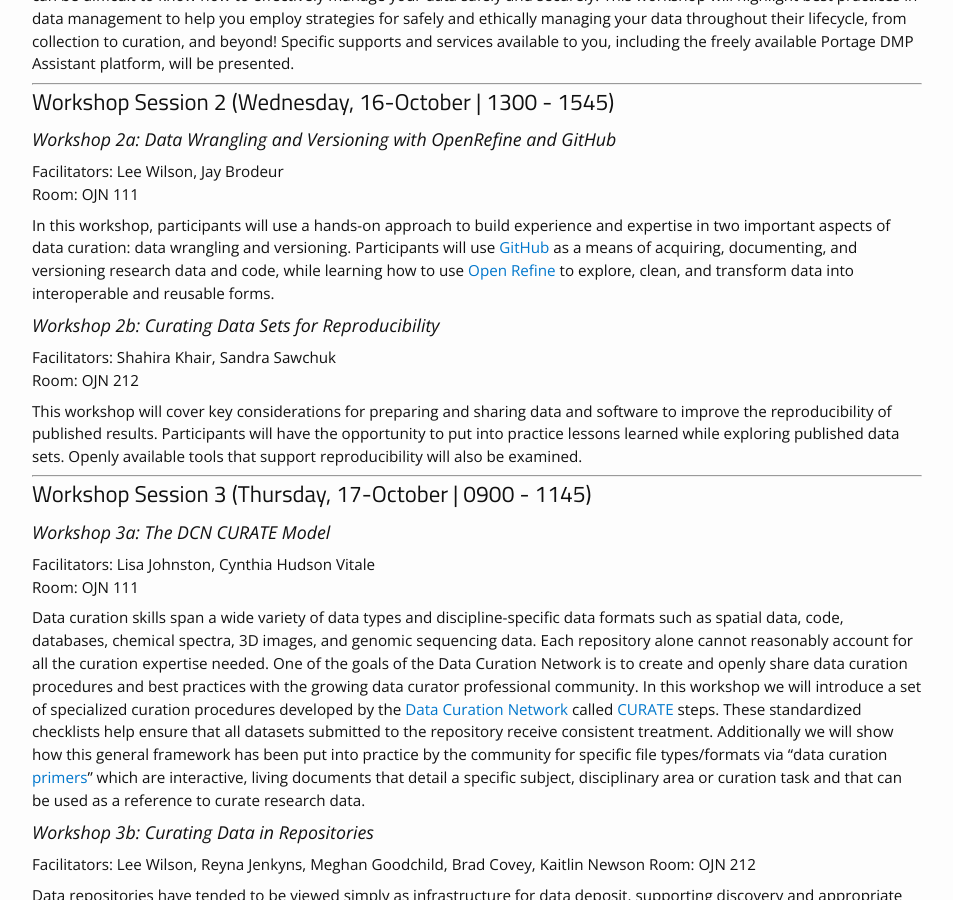
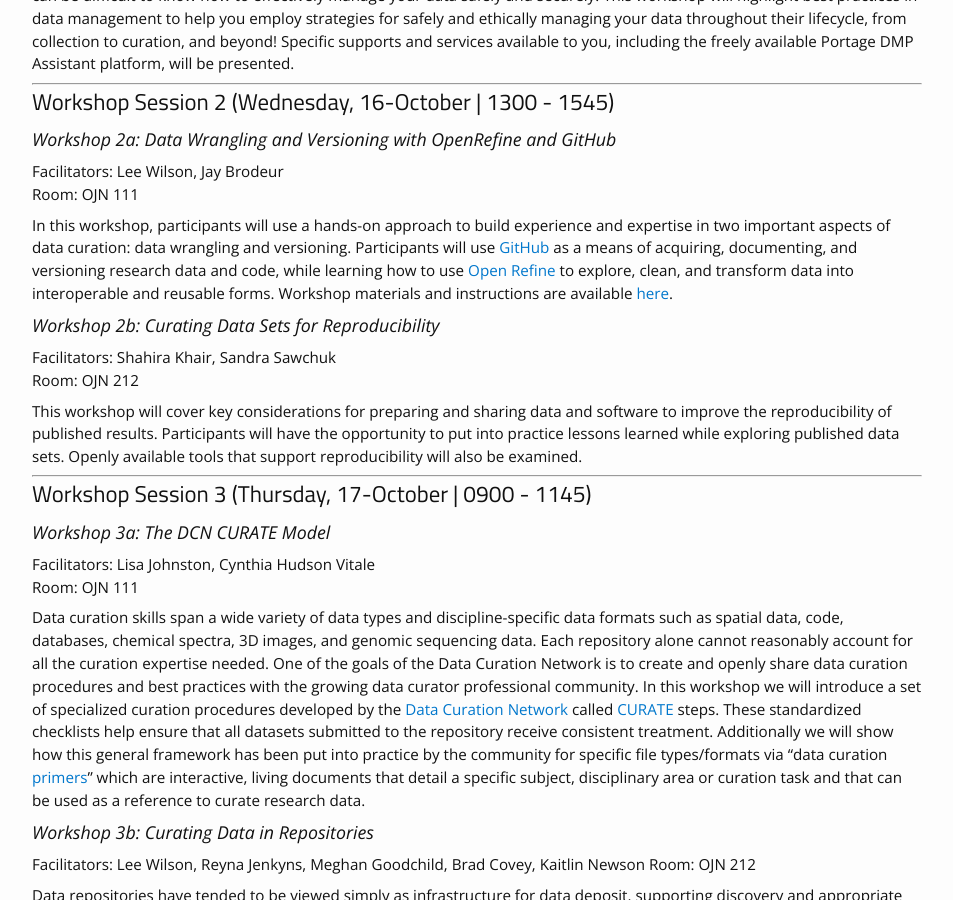
Before and after one commit to data-curation/data-curation.github.io, a Jekyll site: the page built from program.md, in a window 1280 px wide and 900 px high, scrolled down 776 px. Shown: the whole window, without its empty margins (163-1116 px from the left). Built offline with Jekyll 4.4.1, drawn with Linux system fonts in a browser that asks for light colours.

Commit message:
Update program.md

```diff
--- a/program.md
+++ b/program.md
@@ -35,6 +35,7 @@ Facilitators: Lee Wilson, Jay Brodeur
 Room: OJN 111
 
 In this workshop, participants will use a hands-on approach to build experience and expertise in two important aspects of data curation: data wrangling and versioning. Participants will use [GitHub](https://github.com/) as a means of acquiring, documenting, and versioning research data and code, while learning how to use [Open Refine](http://openrefine.org/) to explore, clean, and transform data into interoperable and reusable forms.
+Workshop materials and instructions are available [here](https://data-curation.github.io/cdcf-workshop2A).
 
 ### Workshop 2b: Curating Data Sets for Reproducibility
 Facilitators: Shahira Khair, Sandra Sawchuk
```
